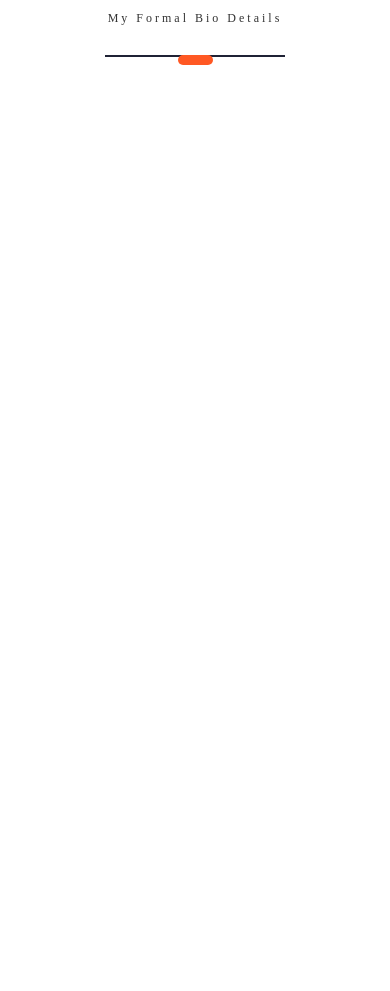
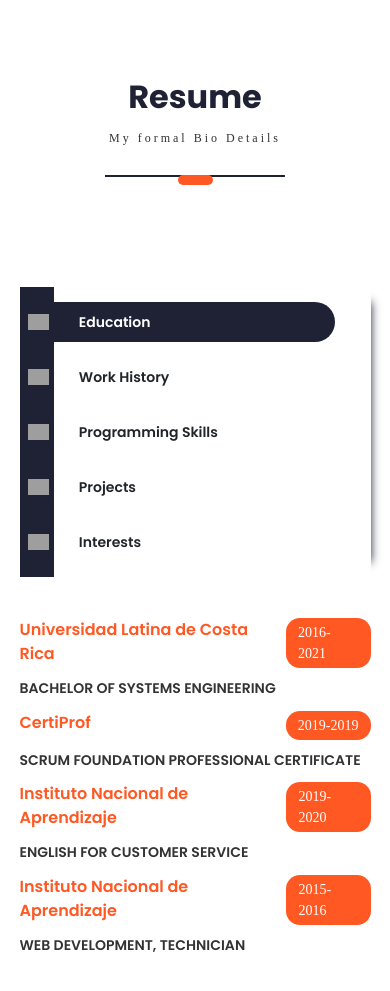
Before and after one commit to Juankqm/juanquiros-portfolio-frontend, a React (Create React App) app: page / in a window 390 px wide. Shown: the part 1840-2831 px from the top of the page. Before the commit the page ends 1947 px from the top, so only its background shows below. Built offline with nearby package versions, Linux system fonts and the light colour scheme; grey boxes are pictures that could not be loaded; a web font is replaced by a local one.

Commit message:
Resume Component
Resume component
Static English data
Desktop and responsive design

```diff
--- a/src/Components/Resume/Resume.css
+++ b/src/Components/Resume/Resume.css
@@ -0,0 +1,234 @@
+.resume-container {
+    display: flex;
+    align-items: center;
+    flex-direction: column;
+    justify-content: center;
+    min-height: fit-content;
+    margin: 120px 0;
+  }
+
+  .resume-card {
+    display: flex;
+    height: 360px;
+    width: 1000px;
+    /* margin: 80px 0; */
+  }
+
+  .resume-bullets {
+    box-shadow: 15px 0 9px -15px #1f2235;
+    height: 100%;
+    width: 320px;
+  }
+
+  .resume-bullet-details {
+    flex-grow: 1;
+    width: 600px;
+    overflow: hidden;
+    padding: 0 0 0 80px;
+  }
+
+  .experience-description {
+    margin: 10px 0 0 0;
+    text-align: justify;
+  }
+
+  .resume-description-text {
+    font-size: 12px;
+  }
+
+  .resume-details-carousal {
+    transition: transform 1s ease-out;
+  }
+
+  .bullet-container {
+    display: flex;
+    align-items: center;
+    height: 100%;
+    width: 100%;
+    position: relative;
+  }
+
+  .bullets {
+    width: 86%;
+    position: relative;
+    z-index: 2;
+  }
+
+  .bullet {
+    display: flex;
+    align-items: center;
+    cursor: pointer;
+    background-color: #1f2235;
+    height: 40px;
+    margin: 15px 0;
+    padding: 0 8px;
+    border-radius: 20px;
+    width: 30px;
+    transition: width 0.6s ease;
+  }
+
+  .bullet-label {
+    font-size: 14px;
+    white-space: nowrap;
+    font-family: "Poppins SemiBold";
+  }
+
+  .bullet-logo {
+    height: 16px;
+    margin: 0 30px 0 0;
+  }
+
+  .bullet-icons {
+    width: 34px;
+    height: 100%;
+    z-index: 1;
+    background-color: #1f2235;
+    position: absolute;
+  }
+
+  .selected-bullet {
+    color: var(--white);
+    width: 100%;
+  }
+
+  .resume-screen-container {
+    display: flex;
+    flex-direction: column;
+    justify-content: space-evenly;
+    height: 360px;
+    width: 100%;
+  }
+
+  .resume-heading {
+    display: flex;
+    flex-direction: column;
+  }
+
+  .resume-main-heading {
+    position: relative;
+    display: flex;
+    justify-content: space-between;
+  }
+
+  .resume-main-heading span {
+    color: var(--dark-orange);
+    font-size: 16px;
+    font-family: "Poppins SemiBold";
+  }
+
+  .experience-description {
+    max-width: 100%;
+  }
+
+  .heading-bullet {
+    position: absolute;
+    left: -30px;
+    height: 15px;
+    width: 15px;
+    top: 5px;
+    border-radius: 50%;
+    background-color: #ff5823;
+  }
+
+  .resume-sub-heading {
+    font-size: 14px;
+    font-family: "Poppins SemiBold";
+    color: var(--black);
+    margin: 10px 0 0 0;
+  }
+
+  .resume-heading-description {
+    font-size: 12px;
+    text-align: justify;
+  }
+
+  .heading-date {
+    background-color: #ff5823;
+    padding: 4px 12px;
+    font-size: 14px;
+    border-radius: 14px;
+    color: var(--white);
+  }
+
+  .skill-parent {
+    display: flex;
+    flex-direction: column;
+    position: relative;
+    width: 50%;
+  }
+
+  .programming-skills-container {
+    display: flex;
+    flex-direction: row;
+    align-items: center;
+    justify-content: space-between;
+    flex-wrap: wrap;
+  }
+
+  .skill-percentage {
+    position: relative;
+    height: 15px;
+    width: 70%;
+    background-color: #ff5823;
+  }
+
+  .skill-percentage .active-percentage-bar {
+    height: 15px;
+    transition: 0.8s ease;
+    position: absolute;
+    background-color: #1f2235;
+  }
+
+  .skill-parent span {
+    font-family: "Poppins Bold";
+    font-size: 16px;
+    color: #ff5823;
+  }
+
+  /* IPAD PRO RESPONSIVENESS */
+  @media only screen and (max-width: 1110px) {
+    .resume-card {
+      width: 880px;
+    }
+
+    .resume-bullet-details {
+      padding: 0 0 0 70px;
+    }
+  }
+
+  /* IPAD RESPONSIVENESS */
+  @media only screen and (max-width: 1023px) {
+    .resume-content {
+      display: flex;
+      flex-direction: column;
+      align-items: center;
+    }
+
+    .bullets {
+      width: 90%;
+    }
+
+    .resume-card {
+      height: fit-content;
+      display: flex;
+      flex-direction: column;
+      margin: 30px 0;
+      align-items: center;
+      width: 90%;
+    }
+
+    .resume-bullet-details {
+      height: 360px;
+      padding: 0;
+      width: fit-content;
+    }
+
+    .resume-bullets {
+      margin: 30px 0;
+      width: 100%;
+    }
+
+    .selected-bullet {
+      width: 100%;
+    }
+  }
--- a/src/Components/Resume/Resume.js
+++ b/src/Components/Resume/Resume.js
@@ -1,143 +1,267 @@
- import React, {useState} from 'react'
- import './Resume.css'
- //components
-import Screenheading from '../../utilities/ScreenHeading/ScreenHeading'
-import ScrollService from '../../utilities/scrollService'
-import Animation from '../../utilities/Animation'
+import React, { useState, useEffect } from "react";
+import ScreenHeading from "../../utilities/ScreenHeading/ScreenHeading";
+import ScrollService from "../../utilities/scrollService";
+import Animation from "../../utilities/Animation";
+import "./Resume.css";
 
- const Resume = ( props ) => {
-    const [ selectedBulletIndex, setSelectedBulletIndex] = useState(0);
-    const [ carousalOffSetStyle, setCarousalOffSetStyle] = useState({});
+const Resume = (props) => {
+  /* STATES */
+  const [selectedBulletIndex, setSelectedBulletIndex] = useState(0);
+  const [carousalOffsetStyle, setCarousalOffsetStyle] = useState({});
 
-    const ResumeHeading = ( props ) => {
-        <div className='resume-heading'>
-            <div className='resume-main-heading'>
-                <div className='heading-bullet'>
-                    <span>{props.heading ? props.heading : ""}</span>
-                    {props.fromDate && props.toDate ? (
-                    <div className='heading-date'>{props.fromDate + "_" + props.toDate}</div>
-                    ): (
-                    <div></div>
-                    )}
-                </div>
-                <div className='resume-sub-heading'>
-                    <span>{props.subHeading ? props.subHeading : ""}</span>
-                </div>
-                <div className='resume-heading-description'>
-                    <span>{props.description ? props.description : ""}</span>
-                </div>
+  let fadeInScreenHandler = (screen) => {
+    if (screen.fadeInScreen !== props.id) return;
+
+    Animation.animations.fadeInScreen(props.id);
+  };
+  const fadeInSubscription =
+    ScrollService.currentScreenFadeIn.subscribe(fadeInScreenHandler);
+
+  /* REUSABLE MINOR COMPONENTS */
+  const ResumeHeading = (props) => {
+    return (
+      <div className="resume-heading">
+        <div className="resume-main-heading">
+          <div className="heading-bullet"></div>
+          <span>{props.heading ? props.heading : ""}</span>
+          {props.fromDate && props.toDate ? (
+            <div className="heading-date">
+              {props.fromDate + "-" + props.toDate}
             </div>
+          ) : (
+            <div></div>
+          )}
         </div>
+        <div className="resume-sub-heading">
+          <span>{props.subHeading ? props.subHeading : ""}</span>
+        </div>
+        <div className="resume-heading-description">
+          <span>{props.description ? props.description : ""}</span>
+        </div>
+      </div>
+    );
+  };
+
+  /* STATIC RESUME DATA FOR THE LABELS*/
+  const resumeBullets = [
+    { label: "Education", logoSrc: "education.svg" },
+    { label: "Work History", logoSrc: "work-history.svg" },
+    { label: "Programming Skills", logoSrc: "programming-skills.svg" },
+    { label: "Projects", logoSrc: "projects.svg" },
+    { label: "Interests", logoSrc: "interests.svg" },
+  ];
+
+  //here we have
+  const programmingSkillsDetails = [
+    { skill: "JavaScript", ratingPercentage: 85 },
+    { skill: "React Js", ratingPercentage: 85 },
+    { skill: "Oracle PL/SQL", ratingPercentage: 80 },
+    { skill: "Oracle APEX", ratingPercentage: 80 },
+    { skill: "HTML", ratingPercentage: 80 },
+    { skill: "CSS", ratingPercentage: 80 },
+  ];
+  const projectsDetails = [
+    {
+      title: "Personal Portfolio WebSite",
+      duration: { fromDate: "2020", toDate: "2021" },
+      description:
+        "Lorem ipsum dolor sit amet, consectetur adipiscing elit. Duis sollicitudin sit amet ex ut elementum. In hac habitasse platea dictums",
+      subHeading: "Technologies Used: React Js, Bootstrap",
+    },
+    {
+      title: "Coronavirus Cases Tracker",
+      duration: { fromDate: "2019", toDate: "2019" },
+      description:
+        "Lorem ipsum dolor sit amet, consectetur adipiscing elit. Duis sollicitudin sit amet ex ut elementum. In hac habitasse platea dictums",
+      subHeading: "Technologies Used: React Js, Bootstrap",
+    },
+    {
+      title: "STEAM Interactive Books",
+      duration: { fromDate: "2019", toDate: "2020" },
+      description:
+        "Lorem ipsum dolor sit amet, consectetur adipiscing elit. Duis sollicitudin sit amet ex ut elementum. In hac habitasse platea dictums",
+      subHeading: "Technologies Used: React Js, Bootstrap",
+    },
+  ];
+  const resumeDetails = [
+    <div className="resume-screen-container" key="education">
+      <ResumeHeading
+        heading={"Universidad Latina de Costa Rica"}
+        subHeading={"BACHELOR OF SYSTEMS ENGINEERING"}
+        fromDate={"2016"}
+        toDate={"2021"}
+      />
+      <ResumeHeading
+        heading={"CertiProf"}
+        subHeading={"SCRUM FOUNDATION PROFESSIONAL CERTIFICATE"}
+        fromDate={"2019"}
+        toDate={"2019"}
+      />
+      <ResumeHeading
+        heading={"Instituto Nacional de Aprendizaje"}
+        subHeading={"ENGLISH FOR CUSTOMER SERVICE"}
+        fromDate={"2019"}
+        toDate={"2020"}
+      />
+      <ResumeHeading
+        heading={"Instituto Nacional de Aprendizaje"}
+        subHeading={"WEB DEVELOPMENT, TECHNICIAN"}
+        fromDate={"2015"}
+        toDate={"2016"}
+      />
+    </div>,
+
+    /* WORK EXPERIENCE */
+    <div className="resume-screen-container" key="work-experience">
+      <div className="experience-container">
+        <ResumeHeading
+          heading={"Legadmi Consulting & System"}
+          subHeading={"JUNIOR ORACLE DEVELOPER"}
+          fromDate={"2021"}
+          toDate={"present"}
+        />
+        <div className="experience-description">
+          <span className="resume-description-text">
+            Currently working as MERN stack web and mobile developer and also an
+            online instructor on udemy.            Currently working as MERN stack web and mobile developer and also an
+            online instructor on udemy.
+          </span>
+        </div>
+
+      </div>
+      <div className="experience-container">
+        <ResumeHeading
+          heading={"Tek Experts"}
+          subHeading={"AZURE API MANAGEMENT SUPPORT ENGINEER"}
+          fromDate={"2021"}
+          toDate={"May,2021"}
+        />
+        <div className="experience-description">
+          <span className="resume-description-text">
+            Currently working as MERN stack web and mobile developer and also an
+            online instructor on udemy.            Currently working as MERN stack web and mobile developer and also an
+            online instructor on udemy.
+          </span>
+        </div>
+
+      </div>
+
+    </div>,
+    /* PROGRAMMING SKILLS */
+    <div
+      className="resume-screen-container programming-skills-container"
+      key="programming-skills"
+    >
+      {programmingSkillsDetails.map((skill, index) => (
+        <div className="skill-parent" key={index}>
+          <div className="heading-bullet"></div>
+          <span>{skill.skill}</span>
+          <div className="skill-percentage">
+            <div
+              style={{ width: skill.ratingPercentage + "%" }}
+              className="active-percentage-bar"
+            ></div>
+          </div>
+        </div>
+      ))}
+    </div>,
+
+    /* PROJECTS */
+    <div className="resume-screen-container" key="projects">
+      {projectsDetails.map((projectsDetails, index) => (
+        <ResumeHeading
+          key={index}
+          heading={projectsDetails.title}
+          subHeading={projectsDetails.subHeading}
+          description={projectsDetails.description}
+          fromDate={projectsDetails.duration.fromDate}
+          toDate={projectsDetails.duration.toDate}
+        />
+      ))}
+    </div>,
+
+    /* Interests */
+    <div className="resume-screen-container" key="interests">
+      <ResumeHeading
+        heading="Teaching"
+        description="Apart from being a tech enthusiast and a code writer, i also love to teach people what i know simply because i believe in sharing."
+      />
+      <ResumeHeading
+        heading="Music"
+        description="Listening to soothing music is something i can never compromise with, skimming through Spotify's pop songs charts is at times the best stress reliever that i can get my hands on."
+      />
+      <ResumeHeading
+        heading="Competitive Gaming"
+        description="I like to challenge my reflexes a lot while competing in football games, pushing the rank and having interactive gaming sessions excites me the most."
+      />
+    </div>,
+  ];
+
+  const handleCarousal = (index) => {
+    let offsetHeight = 360;
+
+    let newCarousalOffset = {
+      style: { transform: "translateY(" + index * offsetHeight * -1 + "px)" },
     };
 
-    const resumeBullets = [
-        { label : "Work History", logoSrc: "work-history.svg"},
-        { label : "Education", logoSrc: "education.svg"},
-        { label : "Programming Skills", logoSrc: "programming-skills.svg"},
-        { label : "Projects", logoSrc: "projects.svg"},
-        { label : "Interests", logoSrc: "interests.svg"},
-    ];
-     const programmingSkillDetails = [
-        {skill : "JavaScript", ratingPercentage: 85},
-        {skill : "React Js", ratingPercentage: 85},
-        {skill : "Oracle PL/SQL", ratingPercentage: 80},
-        {skill : "Oracle APEX", ratingPercentage: 80},
-        {skill : "HTML", ratingPercentage: 80},
-        {skill : "CSS", ratingPercentage: 80},
-    ];
-    const projectDetails = [
-        {
-            title: "Personal Portfolio WebSite",
-            duration: {fromDate: "2020", toDate:"2021"},
-            description: "Lorem ipsum dolor sit amet, consectetur adipiscing elit. Duis sollicitudin sit amet ex ut elementum. In hac habitasse platea dictums",
-            subHeading: "Technologies Used: React Js, Bootstrap"
-        },
-        {
-            title: "Coronavirus Cases Tracker",
-            duration: {fromDate: "2019", toDate:"2019"},
-            description: "Lorem ipsum dolor sit amet, consectetur adipiscing elit. Duis sollicitudin sit amet ex ut elementum. In hac habitasse platea dictums",
-            subHeading: "Technologies Used: React Js, Bootstrap"
-        },
-        {
-            title: "STEAM Foundation Interactive Books",
-            duration: {fromDate: "2019", toDate:"2020"},
-            description: "Lorem ipsum dolor sit amet, consectetur adipiscing elit. Duis sollicitudin sit amet ex ut elementum. In hac habitasse platea dictums",
-            subHeading: "Technologies Used: React Js, Bootstrap"
+    setCarousalOffsetStyle(newCarousalOffset);
+    setSelectedBulletIndex(index);
+  };
+
+  const getBullets = () => {
+    return resumeBullets.map((bullet, index) => (
+      <div
+        onClick={() => handleCarousal(index)}
+        className={
+          index === selectedBulletIndex ? "bullet selected-bullet" : "bullet"
         }
+        key={index}
+      >
+        <img
+          className="bullet-logo"
+          src={require(`../../assets/Resume/${bullet.logoSrc}`)}
+          alt="B"
+        />
+        <span className="bullet-label">{bullet.label}</span>
+      </div>
+    ));
+  };
 
-    ];
-    const resumeDetails = [
-        <div className='resume-screen-container' key="work-experience">
-            <ResumeHeading heading={"Legadmi Consulting & System"}
-                           subHeading={"JUNIOR ORACLE DEVELOPER"}
-                           fromDate={"2021"}
-                           toDate={"present"}/>
-                           <div className='experience-description-text'>
-                                <span className='resume-description-text'>
-                                Lorem ipsum dolor sit amet, consectetur adipiscing elit. Duis sollicitudin sit amet ex ut elementum.
-                                </span>
-                           </div>
-                           <div className='experience-description'>
-                                <span className='resume-description-text'>
-                                - Lorem ipsum dolor sit amet, consectetur adipiscing elit. Duis sollicitudin sit amet ex ut elementum.
-                                </span>
-                                <br />
-                                <span className='resume-description-text'>
-                                - Lorem ipsum dolor sit amet, consectetur adipiscing elit. Duis sollicitudin sit amet ex ut elementum.
-                                </span>
-                                <br />
-                                <span className='resume-description-text'>
-                                - Lorem ipsum dolor sit amet, consectetur adipiscing elit. Duis sollicitudin sit amet ex ut elementum.
-                                </span>
-                           </div>
-            <ResumeHeading heading={"Legadmi Consulting & System"}
-                           subHeading={"ORACLE DEVELOPER, INTERNSHIP"}
-                           fromDate={"2021"}
-                           toDate={"2021"}/>
-            <ResumeHeading heading={"Tek Experts"}
-                           subHeading={"AZURE API MANAGEMENT SUPPORT ENGINEER STAGE 2"}
-                           fromDate={"2020"}
-                           toDate={"2021"}/>
-            <ResumeHeading heading={"Fundación STEAM"}
-                           subHeading={"REACT JS DEVELOPER, COLLEGE COMMUNITY SERVICE "}
-                           fromDate={"2020"}
-                           toDate={"2021"}/>
-        </div>,
-        <div className='resume-screen-container' key="education">
-            <ResumeHeading heading={"Universidad Latina de Costa Rica"}
-                           subHeading={"BACHELOR OF SYSTEMS ENGINEERING"}
-                           fromDate={"2016"}
-                           toDate={"2021"}/>
-            <ResumeHeading heading={"CertiProf"}
-                           subHeading={"SCRUM FOUNDATION PROFESSIONAL CERTIFICATE"}
-                           fromDate={"2019"}
-                           toDate={"2019"}/>
-            <ResumeHeading heading={"Instituto Nacional de Aprendizaje"}
-                           subHeading={"ENGLISH FOR CUSTOMER SERVICE"}
-                           fromDate={"2019"}
-                           toDate={"2020"}/>
-            <ResumeHeading heading={"Instituto Nacional de Aprendizaje"}
-                           subHeading={"WEB DEVELOPMENT, TECHNICIAN"}
-                           fromDate={"2015"}
-                           toDate={"2016"}/>
+  const getResumeScreens = () => {
+    return (
+      <div
+        style={carousalOffsetStyle.style}
+        className="resume-details-carousal"
+      >
+        {resumeDetails.map((ResumeDetail) => ResumeDetail)}
+      </div>
+    );
+  };
+
+  useEffect(() => {
+    return () => {
+      /* UNSUBSCRIBE THE SUBSCRIPTIONS */
+      fadeInSubscription.unsubscribe();
+    };
+  }, [fadeInSubscription]);
+
+  return (
+    <div className="resume-container screen-container " id={props.id || ""}>
+      <div className="resume-content">
+        <ScreenHeading title={"Resume"} subHeading={"My formal Bio Details"} />
+        <div className="resume-card">
+          <div className="resume-bullets">
+            <div className="bullet-container">
+              <div className="bullet-icons"></div>
+              <div className="bullets">{getBullets()}</div>
+            </div>
+          </div>
+
+          <div className="resume-bullet-details">{getResumeScreens()}</div>
         </div>
-    ]
-
-    let fadeInScreenHandler = (screen) => {
-        if (screen.faceScreen !== props.id) return;
-        Animation.animations.fadeInScreen(props.id);
-      };
-      const fadeInSubscription =
-        ScrollService.currentScreenFadeIn.subscribe(fadeInScreenHandler);
-
-    return(
-        <div className='resume-container screen-container' id={props.id || ''}>
-            <div className='resume-content'>
-                <Screenheading title={'Resume'} subHeading={'My Formal Bio Details'}/>
-            </div>
-        </div>
-    );
-}
-
+      </div>
+    </div>
+  );
+};
 
 export default Resume;
--- a/src/utilities/ScreenHeading/ScreenHeading.js
+++ b/src/utilities/ScreenHeading/ScreenHeading.js
@@ -1,4 +1,5 @@
 import './ScreenHeading.css'
+
 const ScreenHeading = (props) => {
   return (
     <div className="heading-container">
```
